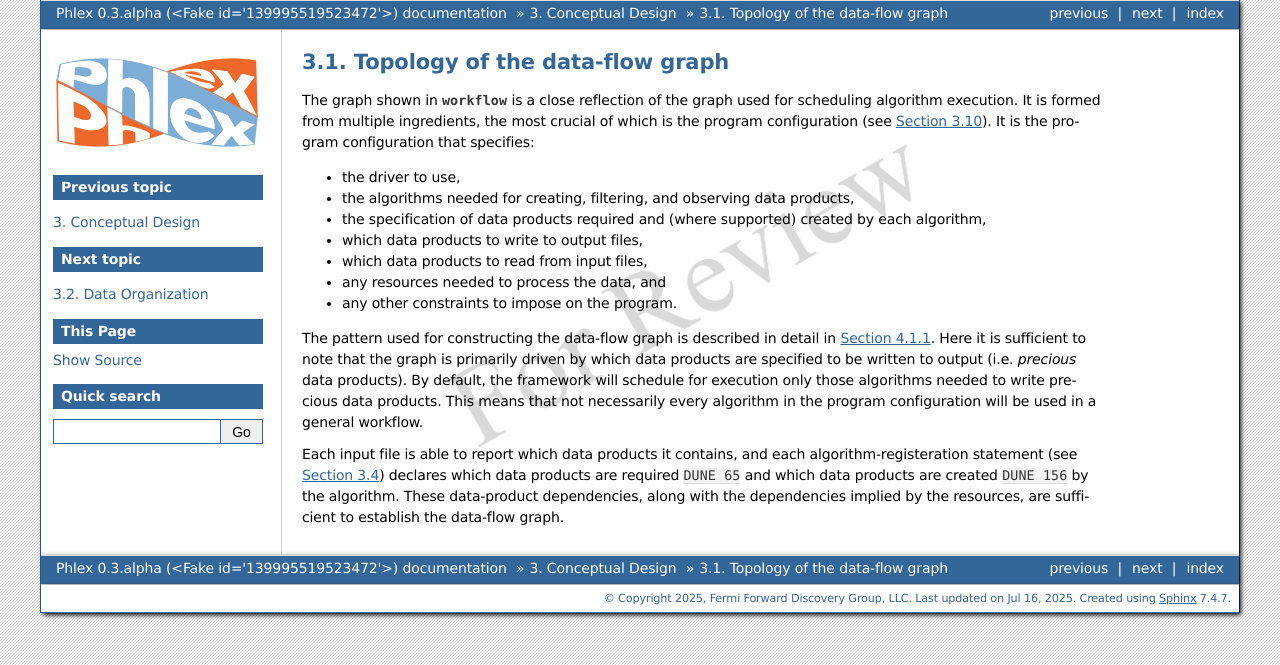
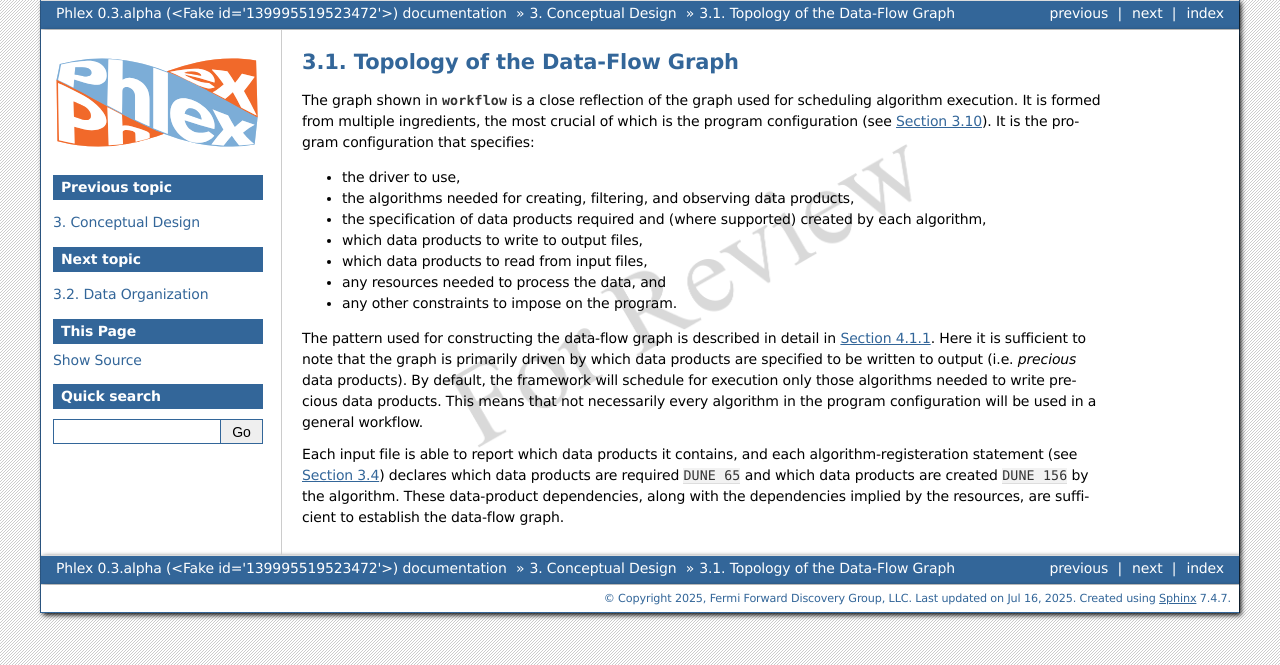
Before and after one commit to Framework-R-D/phlex-design, a Sphinx documentation site: the page built from doc/ch_conceptual_design/scheduling.rst, in a window 1280 px wide. Shown: the top 665 px of the page. Built offline with Sphinx 7.4.7, drawn with Linux system fonts in a browser that asks for light colours; cross-references to code outside the pages are shown as plain code.

Commit message:
Use title case

```diff
--- a/doc/ch_conceptual_design/scheduling.rst
+++ b/doc/ch_conceptual_design/scheduling.rst
@@ -1,5 +1,5 @@
 ===============================
-Topology of the data-flow graph
+Topology of the Data-Flow Graph
 ===============================
 
 The graph shown in :numref:`workflow` is a close reflection of the graph used for scheduling algorithm execution.  It is formed from multiple ingredients, the most crucial of which is the program configuration (see :numref:`ch_conceptual_design/program_configuration:Program configuration`).
```
Also changed, not shown: doc/appendices/requirements.rst (+3 -4 lines).
